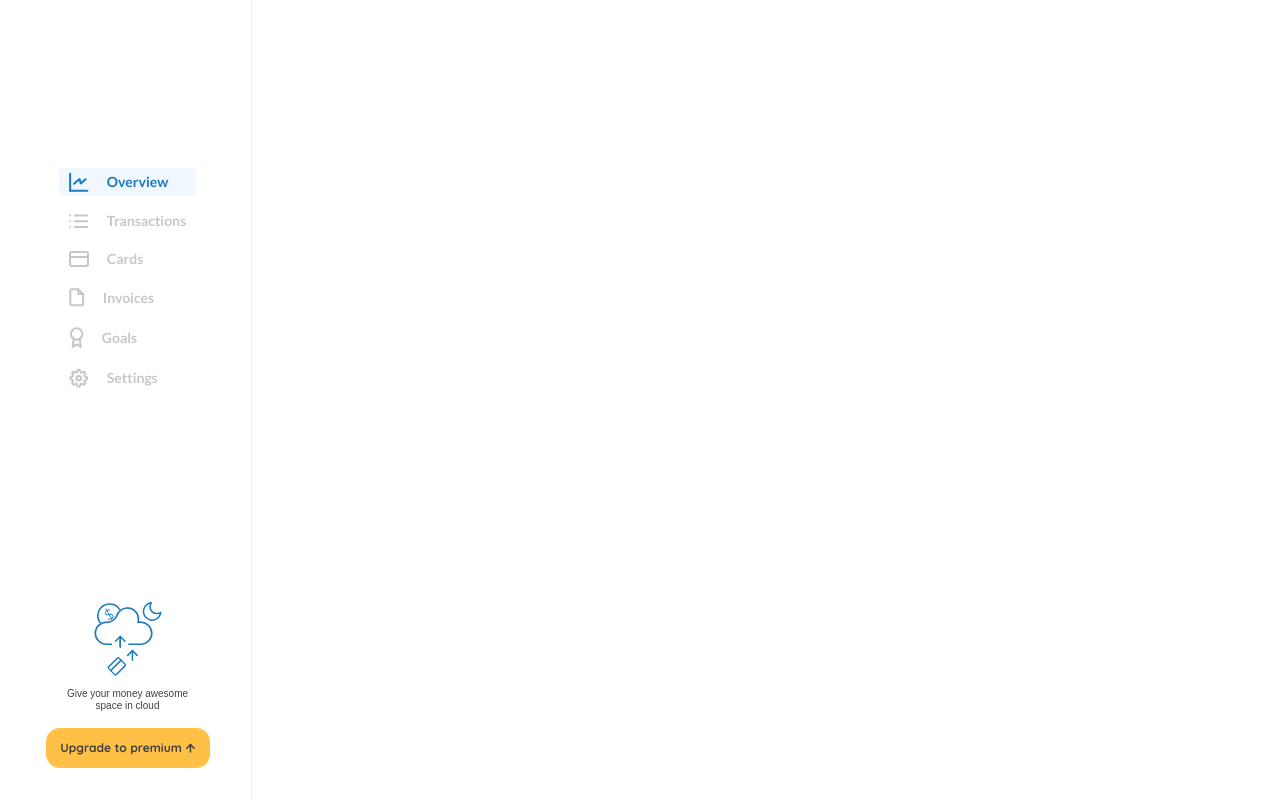
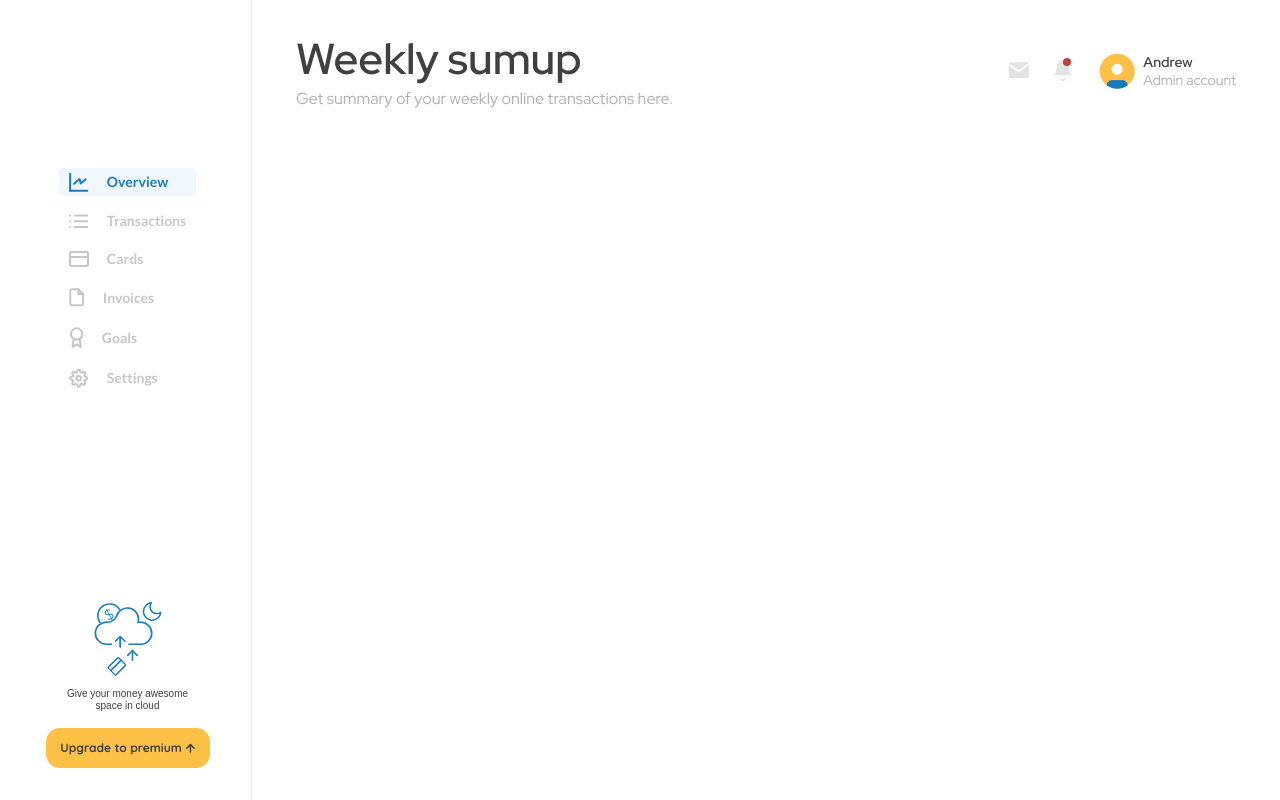
Before and after one commit to dev-rafael92as/SegundaFaseB8oneAcademy, a plain HTML site: page Aulas-Dashbord/index.html in a window 1280 px wide. Drawn offline with Linux system fonts and the light colour scheme.

Commit message:
HTML e CSS header

```diff
--- a/Aulas-Dashbord/assets/css/style.css
+++ b/Aulas-Dashbord/assets/css/style.css
@@ -104,3 +104,92 @@
 .upsell__button:hover {
     opacity: .7;
 }
+
+/* Estilização Main Content */
+
+.main-content {
+    padding: 32px 44px;
+    flex-grow: 1;
+}
+
+/* Estilização Header */
+
+.header {
+    display: flex;
+    align-items: center;
+    justify-content: space-between;
+}
+
+.header__title {
+    font-style: normal;
+    font-weight: 600;
+    font-size: 43.3726px;
+    line-height: 53px;
+    color: #404040;
+    margin-bottom: 4px;
+}
+
+.header__description {
+    font-weight: normal;
+    font-size: 16.0564px;
+    line-height: 20px;
+    color: #AEAEAE;
+}
+
+/* Estilização user-actions */
+
+.user-actions {
+    display: flex;
+    align-items: center;
+}
+
+/* Estilização user-actions-message */
+
+.user-actions-message {
+    margin-right: 20px;
+    line-height: 0;
+}
+
+/* Estilização User Actions Alert */
+
+.user-actions-alert {
+    position: relative;
+    margin-right: 24px;
+    line-height: 0;
+}
+
+.user-actions-alert__notification {
+    position: absolute;
+    left: 50%;
+    width: 8px;
+    height: 8px;
+    background: #BB4430;
+    border-radius: 100%;
+}
+
+/* Estilização User Actions Profile */
+
+.user-action-profile {
+    display: flex;
+    align-items: center;
+}
+
+.user-actions-profile__avatar {
+    margin-right: 8px;
+}
+
+.user-actions-profile__name {
+    display: block;
+    font-weight: 600;
+    font-size: 14px;
+    line-height: 18px;
+    color: #404040;
+}
+
+.user-actions-profile__role {
+    display: block ;
+    font-weight: normal;
+    font-size: 14px;
+    line-height: 18px;
+    color: #AEAEAE;
+}
--- a/Aulas-Dashbord/index.html
+++ b/Aulas-Dashbord/index.html
@@ -122,6 +122,57 @@
                 </a>
             </div>
         </aside>
+        <main class="main-content">
+            <header class="header">
+                <div class="header__block--left">
+                    <h2 class="header__title">
+                        Weekly sumup
+                    </h2>
+                    <p class="header__description">
+                        Get summary of your weekly online transactions here.
+                    </p>
+                </div>
+                <div class="header__block--right">
+                    <div class="user-actions">
+                        <div class="user-actions-message">
+                            <button class="user-actions-message__link">
+                                <svg class="user-actions-message__icon" width="23" height="17" viewBox="0 0 23 17" fill="none" xmlns="http://www.w3.org/2000/svg">
+                                    <path d="M3.79559 0.252808H19.7956C20.8956 0.252808 21.7956 1.15281 21.7956 2.25281V14.2528C21.7956 15.3528 20.8956 16.2528 19.7956 16.2528H3.79559C2.69559 16.2528 1.79559 15.3528 1.79559 14.2528V2.25281C1.79559 1.15281 2.69559 0.252808 3.79559 0.252808Z" fill="#E3E3E3"/>
+                                    <path d="M21.7956 2.25281L11.7956 9.25281L1.79559 2.25281" stroke="white" stroke-width="2" stroke-linecap="round" stroke-linejoin="round"/>
+                                </svg>
+                            </button>
+                        </div>
+                        <div class="user-actions-alert">
+                            <button class="user-actions-alert__link">
+                                <svg width="25" height="25" viewBox="0 0 25 25" fill="none" xmlns="http://www.w3.org/2000/svg">
+                                    <g clip-path="url(#clip0_1_292)">
+                                        <path d="M18.7956 8.25281C18.7956 6.66151 18.1635 5.13539 17.0382 4.01017C15.913 2.88495 14.3869 2.25281 12.7956 2.25281C11.2043 2.25281 9.67817 2.88495 8.55295 4.01017C7.42773 5.13539 6.79559 6.66151 6.79559 8.25281C6.79559 15.2528 3.79559 17.2528 3.79559 17.2528H21.7956C21.7956 17.2528 18.7956 15.2528 18.7956 8.25281Z" fill="#E3E3E3"/>
+                                        <path d="M14.5256 21.2528C14.3498 21.5559 14.0974 21.8075 13.7938 21.9823C13.4902 22.1572 13.146 22.2493 12.7956 22.2493C12.4452 22.2493 12.101 22.1572 11.7974 21.9823C11.4937 21.8075 11.2414 21.5559 11.0656 21.2528" stroke="#E3E3E3" stroke-width="2" stroke-linecap="round" stroke-linejoin="round"/>
+                                    </g>
+                                    <defs>
+                                        <clipPath id="clip0_1_292">
+                                            <rect width="24" height="24" fill="white" transform="translate(0.795593 0.252808)"/>
+                                        </clipPath>
+                                    </defs>
+                                </svg>
+                                <span class="user-actions-alert__notification"></span>
+                            </button>
+                        </div>
+                        <div class="user-action-profile">
+                            <img src="./assets/images/avatar-profile.png" alt="Avatar Profile" class="user-actions-profile__avatar">
+                            <div class="user-actions-profile__info">
+                                <span class="user-actions-profile__name">
+                                    Andrew
+                                </span>
+                                <span class="user-actions-profile__role">
+                                    Admin account
+                                </span>
+                            </div>
+                        </div>
+                    </div>
+                </div>
+            </header>
+        </main>
     </div>
 </body>
 </html>
```
Also changed, not shown: Aulas-Dashbord/assets/images/avatar-profile.png (added).
